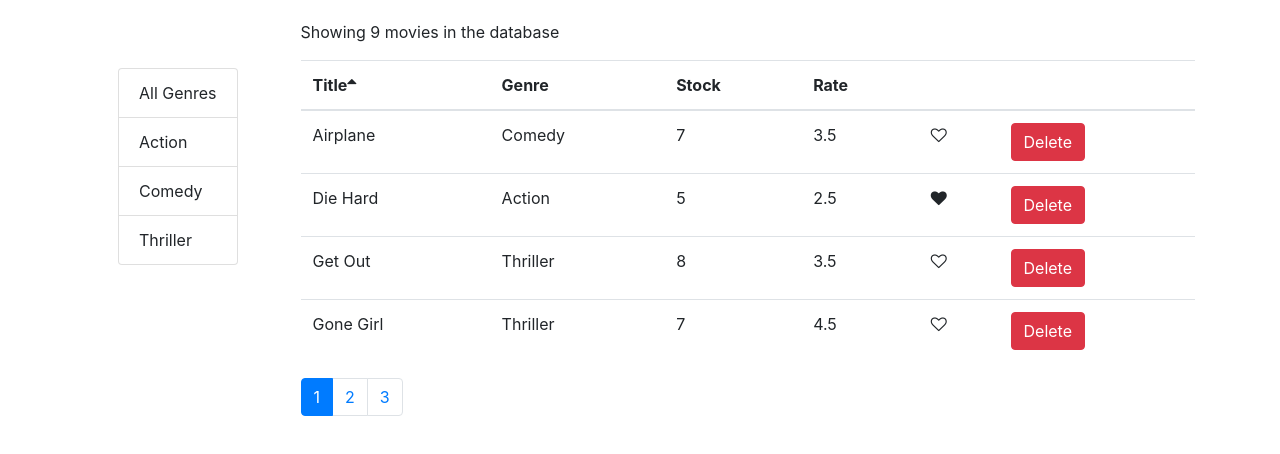
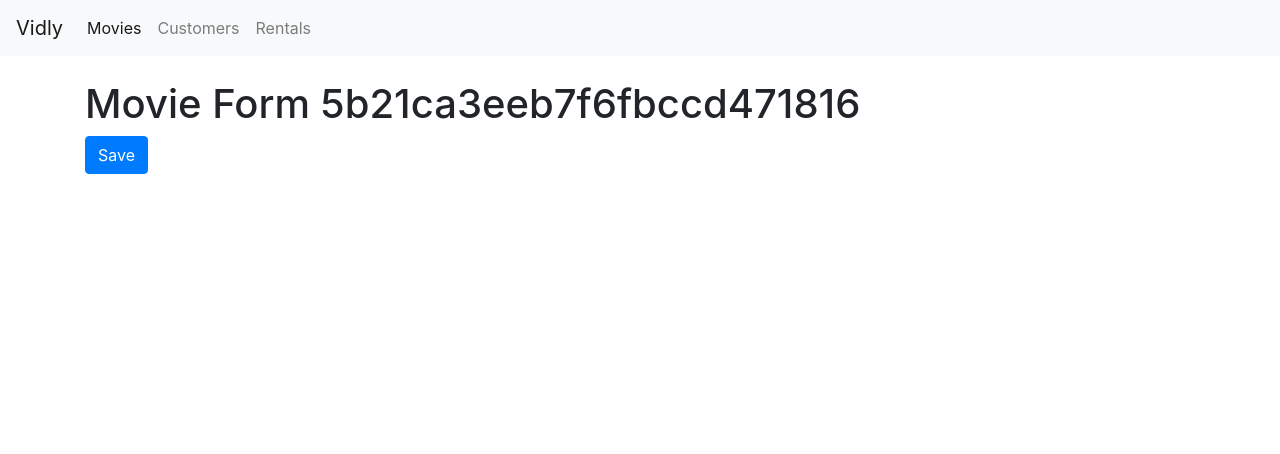
Before and after one commit to GrantRoche/LearningReactJs, a React (Create React App) app: page /movies/5b21ca3eeb7f6fbccd471816 in a window 1280 px wide. Shown: the top 454 px of the page. Built offline with nearby package versions, Linux system fonts and the light colour scheme.

Commit message:
implement routing

```diff
--- a/package.json
+++ b/package.json
@@ -7,8 +7,10 @@
     "font-awesome": "^4.7.0",
     "lodash": "^4.17.10",
     "prop-types": "^15.6.2",
+    "query-string": "^6.1.0",
     "react": "^16.8.6",
     "react-dom": "^16.8.6",
+    "react-router-dom": "^4.3.1",
     "react-scripts": "3.0.1"
   },
   "scripts": {
--- a/src/App.js
+++ b/src/App.js
@@ -1,12 +1,31 @@
 import React from 'react';
+import {Route, Switch, Redirect} from 'react-router-dom';
+import NavBar from './components/navbar';
 import Movies from './components/movies';
+import MovieForm from './components/movieForm';
+import Customers from './components/customers';
+import Rentals from './components/rentals';
+import NotFound from './components/notfound';
 import './App.css';
 
 function App() {
   return (
-    <main className="container">
-      <Movies />
-    </main>
+    <React.Fragment>
+        <NavBar />
+        <br/>
+        <main className="container">
+          <Switch>
+            <Route path="/movies/:_id" component={MovieForm} />
+            <Route path="/movies" component={Movies} />
+            <Route path="/customers" component={Customers} />
+            <Route path="/rentals" component={Rentals} />
+            <Route path="/not-found" component={NotFound} />
+
+            <Route path="/" exact component={Movies} />
+            <Redirect to="/not-found" />
+          </Switch>
+        </main>
+    </React.Fragment>
   );
 }
 
--- a/src/components/common/tableHeader.jsx
+++ b/src/components/common/tableHeader.jsx
@@ -4,6 +4,7 @@ class TableHeader extends Component {
 
     raiseSort = path => {
         const sortColumn = {...this.props.sortColumn};
+
         if(sortColumn.path === path)
             sortColumn.order = (sortColumn.order === 'asc') ? 'desc' : 'asc';
         else{
--- /dev/null
+++ b/src/components/customers.jsx
@@ -0,0 +1,12 @@
+import React, {Component} from 'react';
+
+class Customers extends Component {
+
+    render() {
+        return (
+            <h1>Customers</h1>
+         );
+    }
+}
+
+export default Customers;
--- /dev/null
+++ b/src/components/movieForm.jsx
@@ -0,0 +1,20 @@
+import React, { Component } from 'react';
+
+class MovieForm extends Component {
+    handleSave = () => {
+        this.props.history.replace('/movies');
+    }
+
+    render() {
+        const {match} = this.props;
+
+        return (
+            <div>
+                <h1>Movie Form { match.params._id } </h1>
+                <button className="btn btn-primary" onClick={this.handleSave}>Save</button>
+            </div>
+         );
+    }
+}
+
+export default MovieForm;
--- a/src/components/movieTable.jsx
+++ b/src/components/movieTable.jsx
@@ -1,10 +1,12 @@
 import React, { Component } from 'react';
+import { Link } from "react-router-dom";
 import Like from './common/like';
 import Table from './common/table';
 
+
 class MovieTable extends Component {
     columns = [
-        { path: 'title', label: 'Title' },
+        { path: 'title', label: 'Title', content: movie => <Link to={`/movies/${movie._id}`}>{movie.title}</Link> },
         { path: 'genre.name', label: 'Genre' },
         { path: 'numberInStock', label: 'Stock' },
         { path: 'dailyRentalRate', label: 'Rate' },
--- a/src/components/movies.jsx
+++ b/src/components/movies.jsx
@@ -20,7 +20,8 @@ class Movies extends Component{
         // this.handlePage(this.state.activePage);
 
         const genres = [{_id:"", name:"All Genres"}, ...getGenres()];
-        this.setState({ movies:getMovies(), genres });
+        const movies = getMovies();
+        this.setState({ movies, genres });
     }
 
 
@@ -61,9 +62,9 @@ class Movies extends Component{
         const filtered = selectedGenre && selectedGenre._id
         ? allMovies.filter(movie => movie.genre._id === selectedGenre._id)
         : allMovies;
+
         const sorted = _.orderBy(filtered, [sortColumn.path], [sortColumn.order]);
         const movies = paginate(sorted, activePage, moviesPerPageCount);
-
         return { totalCount: filtered.length, data: movies };
     }
 
--- /dev/null
+++ b/src/components/navbar.jsx
@@ -0,0 +1,22 @@
+import React from 'react';
+import { NavLink } from 'react-router-dom';
+
+const NavBar = () => {
+    return (
+        <nav className="navbar navbar-expand-lg navbar-light bg-light">
+            <NavLink className="navbar-brand" to="/">Vidly</NavLink>
+            <button className="navbar-toggler" type="button" data-toggle="collapse" data-target="#navbarNavAltMarkup" aria-controls="navbarNavAltMarkup" aria-expanded="false" aria-label="Toggle navigation">
+                <span className="navbar-toggler-icon"></span>
+            </button>
+            <div className="collapse navbar-collapse" id="navbarNavAltMarkup">
+                <div className="navbar-nav">
+                    <NavLink className="nav-item nav-link" to="/movies">Movies <span className="sr-only">(current)</span></NavLink>
+                    <NavLink className="nav-item nav-link" to="/customers">Customers</NavLink>
+                    <NavLink className="nav-item nav-link" to="/rentals">Rentals</NavLink>
+                </div>
+            </div>
+        </nav>
+     );
+}
+
+export default NavBar;
--- /dev/null
+++ b/src/components/notfound.jsx
@@ -0,0 +1,11 @@
+import React, { Component } from 'react';
+
+class NotFound extends Component {
+    render() {
+        return (
+            <h1>Not Found</h1>
+         );
+    }
+}
+
+export default NotFound;
--- /dev/null
+++ b/src/components/rentals.jsx
@@ -0,0 +1,11 @@
+import React, {Component} from 'react';
+
+class Rentals extends Component {
+    render() {
+        return (
+            <h1>Rentals</h1>
+         );
+    }
+}
+
+export default Rentals;
--- a/src/index.css
+++ b/src/index.css
@@ -5,7 +5,7 @@ body {
     sans-serif;
   -webkit-font-smoothing: antialiased;
   -moz-osx-font-smoothing: grayscale;
-  padding: 20px 0 0;
+  padding: 0;
 }
 
 code {
--- a/src/index.js
+++ b/src/index.js
@@ -1,8 +1,9 @@
 import React from 'react';
 import ReactDOM from 'react-dom';
+import { BrowserRouter } from 'react-router-dom';
 import './index.css';
 import App from './App';
 import 'bootstrap/dist/css/bootstrap.css';
 import 'font-awesome/css/font-awesome.css';
 
-ReactDOM.render(<App/>, document.getElementById('root'));
+ReactDOM.render(<BrowserRouter><App/></BrowserRouter>, document.getElementById('root'));
```
Also changed, not shown: 1 other file (tests, documents, lock files or other folders).
